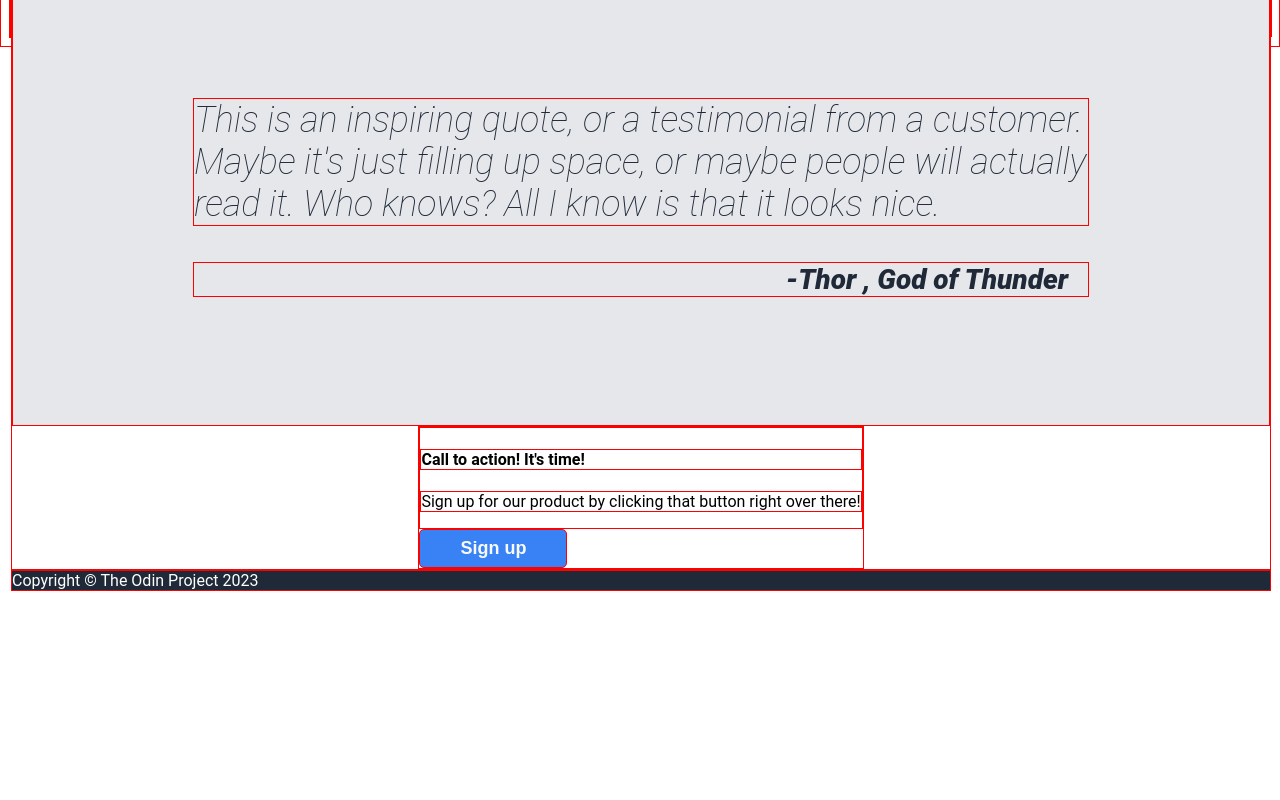
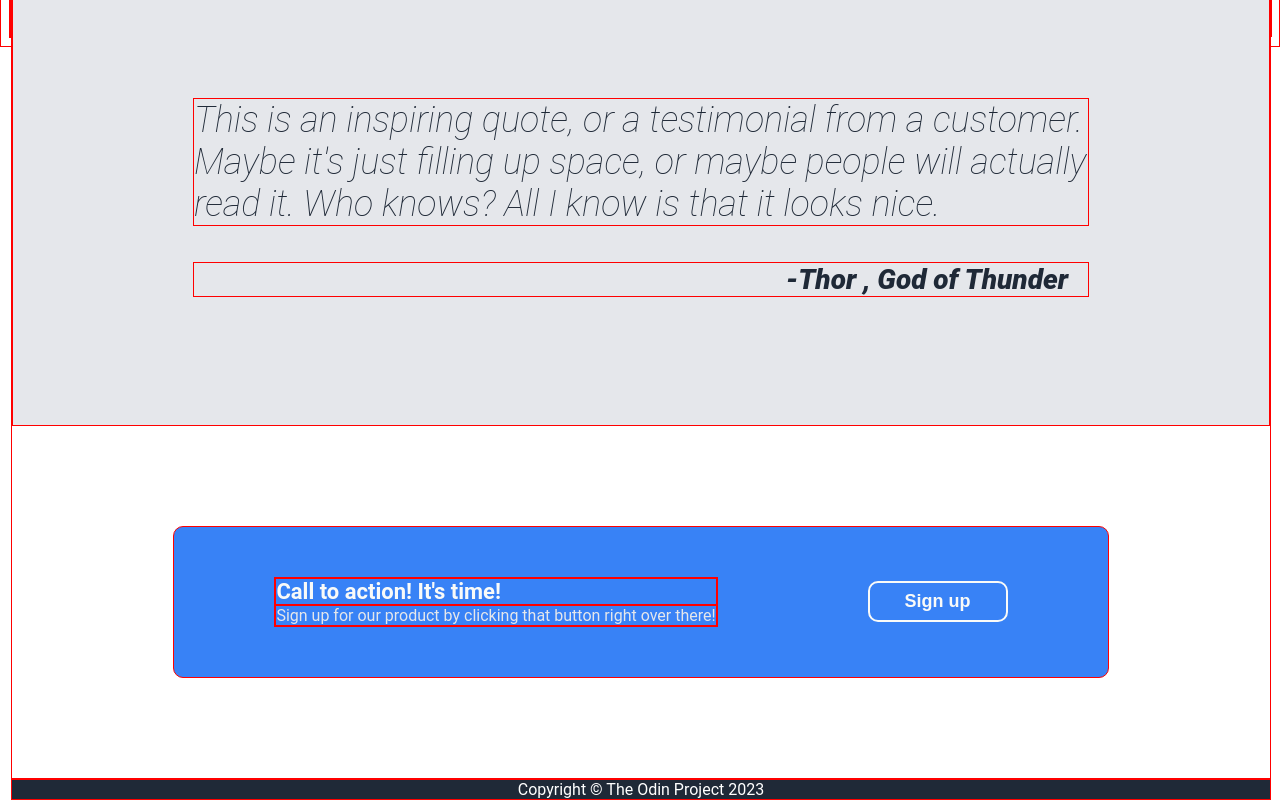
Before and after one commit to mitchnode/landing-page, a plain HTML site: page index.html in a window 1280 px wide. Shown: the part 757-1557 px from the top of the page. Before the commit the page ends 1348 px from the top, so only its background shows below. Drawn offline with Linux system fonts and the light colour scheme.

Commit message:
Updated CSS
Added CSS for content, call to action and footer

```diff
--- a/styles.css
+++ b/styles.css
@@ -74,9 +74,9 @@ body {
 }
 
 button {
-    padding: 8px 40px;
+    padding: 8px 35px;
     background-color: #3882F6;
-    border-radius: 5px;
+    border-radius: 10px;
     color: #F9FAF8;
     font-size: 18px;
     font-weight: 600;
@@ -132,7 +132,35 @@ h2 {
     padding-right: 20px;
 }
 
+.calltoaction {
+    background-color: #3882F6;
+    color:#F9FAF8;
+    font-size: 22px;
+    padding: 50px 100px;
+    margin: 100px 0px;
+    display: flex;
+    gap: 150px;
+    border-radius: 10px;
+}
+
+.calltoaction-text h4 {
+    margin: 0;
+}
+
+.calltoaction-text p{
+    color: #E5E7EB;
+    font-size: 16px;
+    margin: 0;
+}
+
+.calltoaction button {
+    border: #F9FAF8 solid 2px;
+    flex-grow: 0;
+    align-self: center;
+}
+
 .footer {
     background-color: #1F2937;
     color: white;
+    text-align: center;
 }
```
